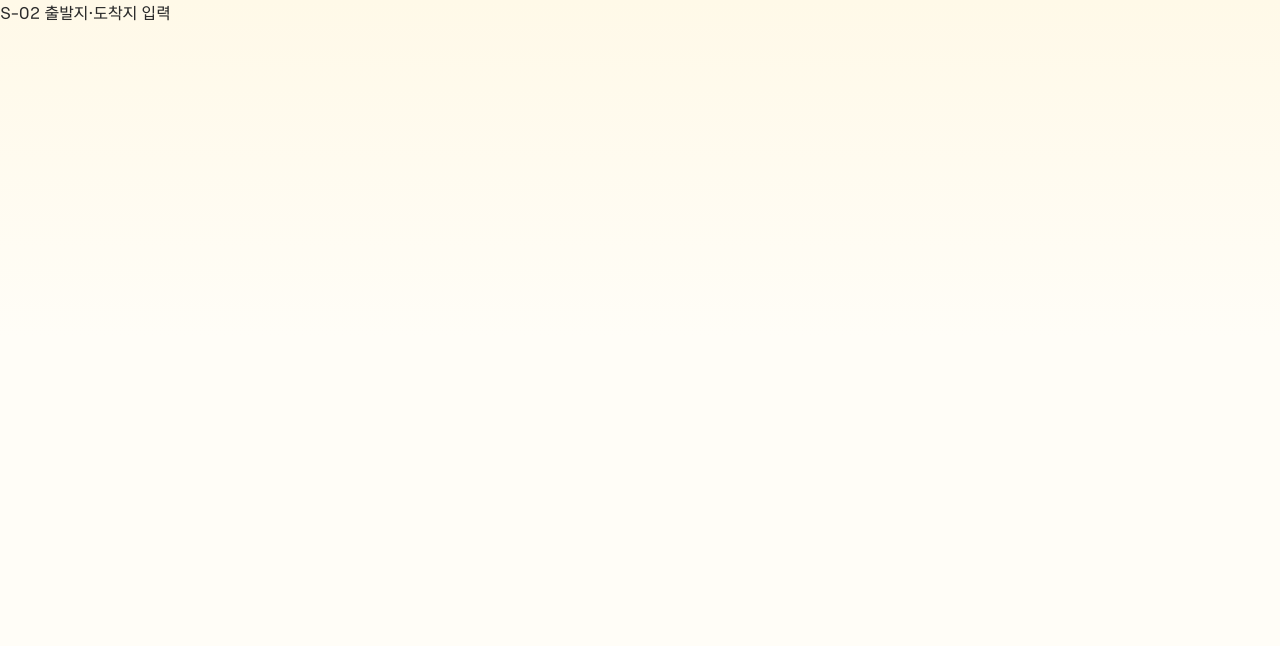
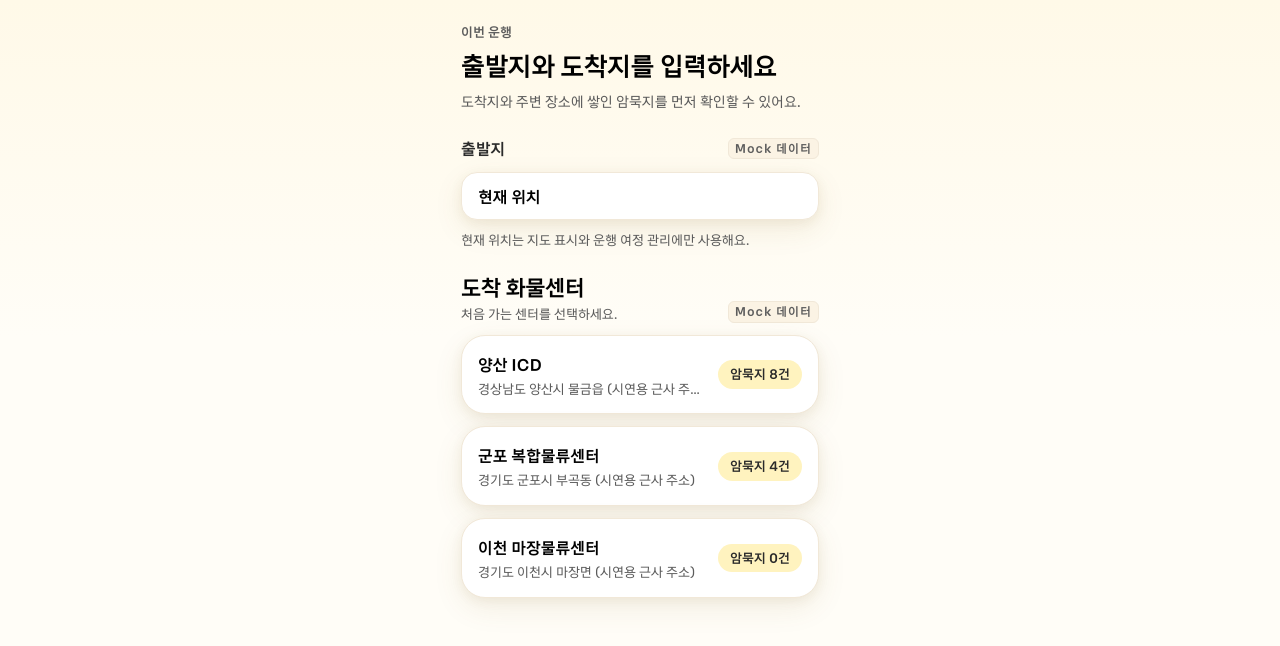
Before and after one commit to Crew-97/gilbeot, a Next.js app: page /destination in a window 1280 px wide. Shown: the top 646 px of the page. Built offline with nearby package versions, Linux system fonts and the light colour scheme.

Commit message:
feat: S-02 출발지·도착지 입력과 운행 생성

```diff
--- a/app/destination/page.jsx
+++ b/app/destination/page.jsx
@@ -1,5 +1,112 @@
 'use client'
 
+import { useState } from 'react'
+import { useRouter } from 'next/navigation'
+import { useStore } from '@/components/StoreProvider'
+import { createDispatch, getCards } from '@/lib/store'
+import { EmptyState } from '@/components/EmptyState'
+import { ErrorState } from '@/components/ErrorState'
+import { MockBadge } from '@/components/MockBadge'
+
+const MOCK_ORIGIN = {
+  label: '현재 위치',
+  lat: 37.456,
+  lng: 126.896,
+}
+
 export default function DestinationPage() {
-  return <main>S-02 출발지·도착지 입력</main>
+  const router = useRouter()
+  const { state, setState } = useStore()
+  const [pendingCenterId, setPendingCenterId] = useState(null)
+  const [failReason, setFailReason] = useState(null)
+
+  if (!Array.isArray(state.centers) || !Array.isArray(state.cards)) {
+    return <ErrorState onRetry={() => window.location.reload()} />
+  }
+
+  const handleSelectCenter = (centerId) => {
+    setPendingCenterId(centerId)
+    setFailReason(null)
+
+    const result = createDispatch(state, state.currentDriverId, MOCK_ORIGIN, centerId)
+    if (!result.ok) {
+      setPendingCenterId(null)
+      setFailReason(result.reason)
+      return
+    }
+
+    setState(result.state)
+    router.push('/briefing')
+  }
+
+  return (
+    <main className="mx-auto flex min-h-screen max-w-[390px] flex-col gap-6 px-4 py-6">
+      <header className="flex flex-col gap-2">
+        <span className="text-caption font-bold text-ink-500">이번 운행</span>
+        <h1 className="text-title-2 tracking-tight text-ink-000">출발지와 도착지를 입력하세요</h1>
+        <p className="text-body-sm text-ink-500">
+          도착지와 주변 장소에 쌓인 암묵지를 먼저 확인할 수 있어요.
+        </p>
+      </header>
+
+      <section className="flex flex-col gap-3">
+        <div className="flex items-center justify-between">
+          <h2 className="text-label font-bold text-ink-700">출발지</h2>
+          <MockBadge />
+        </div>
+        <label className="flex min-h-12 items-center rounded-md border border-hairline bg-paper px-4 shadow-block">
+          <span className="sr-only">출발지</span>
+          <input
+            readOnly
+            value={MOCK_ORIGIN.label}
+            className="w-full bg-transparent text-body font-bold text-ink-000 outline-none"
+          />
+        </label>
+        <p className="text-caption text-ink-500">
+          현재 위치는 지도 표시와 운행 여정 관리에만 사용해요.
+        </p>
+      </section>
+
+      <section className="flex flex-1 flex-col gap-3">
+        <div className="flex items-end justify-between">
+          <div>
+            <h2 className="text-title-3 tracking-tight text-ink-000">도착 화물센터</h2>
+            <p className="mt-1 text-caption text-ink-500">처음 가는 센터를 선택하세요.</p>
+          </div>
+          <MockBadge />
+        </div>
+
+        {state.centers.length === 0 ? (
+          <EmptyState message="표시할 화물센터가 없어요." />
+        ) : (
+          <div className="flex flex-col gap-3">
+            {state.centers.map((center) => {
+              const cardCount = getCards(state, { centerId: center.id }).length
+              const pending = pendingCenterId === center.id
+
+              return (
+                <button
+                  key={center.id}
+                  type="button"
+                  disabled={pendingCenterId !== null}
+                  onClick={() => handleSelectCenter(center.id)}
+                  className="flex min-h-11 w-full items-center justify-between gap-4 rounded-lg border border-hairline bg-paper p-4 text-left shadow-block transition-transform active:scale-[0.99] disabled:opacity-60"
+                >
+                  <span className="flex min-w-0 flex-col gap-1">
+                    <span className="text-body font-bold text-ink-000">{center.name}</span>
+                    <span className="truncate text-caption text-ink-500">{center.address}</span>
+                  </span>
+                  <span className="shrink-0 rounded-pill bg-accent-soft px-3 py-1.5 text-caption font-bold text-ink-700">
+                    {pending ? '선택 중' : `암묵지 ${cardCount}건`}
+                  </span>
+                </button>
+              )
+            })}
+          </div>
+        )}
+
+        {failReason ? <p className="text-body-sm text-danger">{failReason}</p> : null}
+      </section>
+    </main>
+  )
 }
```
